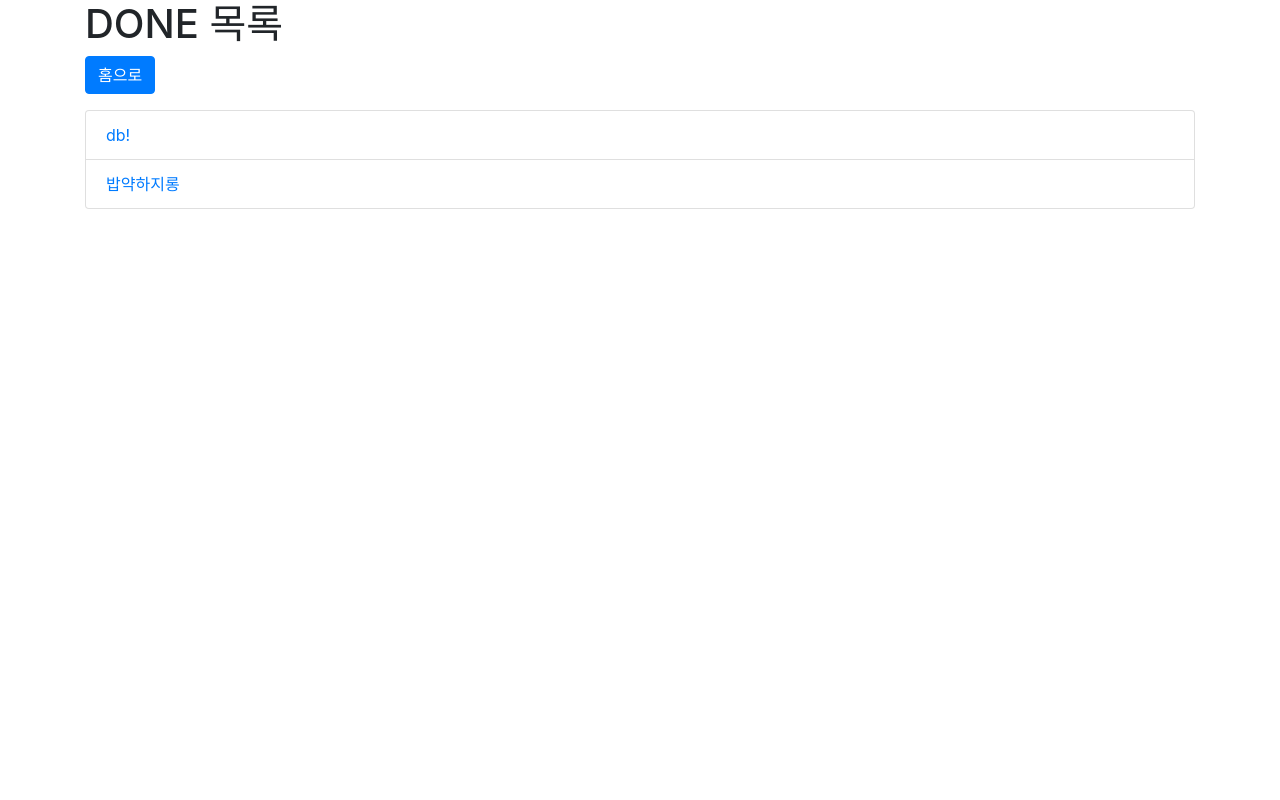
After one commit to rainshowerr/todolist, a Django app: page /todo/done/ in a window 1280 px wide. The commit adds this page. Run offline with Django 5.2, Linux system fonts and the light colour scheme; data comes from the database, SQL or seed files in the repository; both versions use the stored data as it was after the commit; some libraries are stand-ins or nearby versions.

Commit message:
240511 todo 완료기능 구현

```diff
--- /dev/null
+++ b/todo/templates/todo/done_list.html
@@ -0,0 +1,28 @@
+<html>
+  <head>
+    <title>TODO 목록 앱</title>
+    <link
+      rel="stylesheet"
+      href="https://maxcdn.bootstrapcdn.com/bootstrap/4.0.0/css/bootstrap.min.css"
+    />
+    <link rel="stylesheet" href="https://cdn.jsdelivr.net/npm/bootstrap-icons@1.7.1/font/bootstrap-icons.css">
+  </head>
+  <body>
+  <div class="container">
+    <h1>DONE 목록</h1>
+    <p>
+      <a href="{% url 'todo_list' %}" class="btn btn-primary">홈으로</a>
+    </p>
+    <ul class="list-group">
+      {% for done in dones %}
+      <li class="list-group-item">
+        <a href="{% url 'todo_detail' pk=done.pk %}">{{ done.title }}</a>
+        {% if done.important %}
+          <span class="badge badge-danger">!</span>
+        {% endif %}
+      </li>
+      {% endfor %}
+    </ul>
+  </body>
+  </div>
+</html>
--- a/todo/templates/todo/todo_list.html
+++ b/todo/templates/todo/todo_list.html
@@ -12,7 +12,7 @@
     <h1>TODO 목록 앱</h1>
     <p>
       <a href="{% url 'todo_post' %}"><i class="bi-plus"></i>Add Todo</a>
-      <a href="" class="btn btn-primary" style="float:right">완료한 TODO 목록</a>
+      <a href="{% url 'done_list' %}" class="btn btn-primary" style="float:right">완료한 TODO 목록</a>
     </p>
     <ul class="list-group">
       {% for todo in todos %}
@@ -22,7 +22,7 @@
           <span class="badge badge-danger">!</span>
         {% endif %}
         <div style="float:right">
-          <a href="" class="btn btn-danger">완료</a>
+          <a href="{% url 'todo_done' pk=todo.pk %}" class="btn btn-danger">완료</a>
           <a href="{% url 'todo_edit' pk=todo.pk %}" class="btn btn-outline-primary">수정하기</a>
         </div>
       </li>
--- a/todo/urls.py
+++ b/todo/urls.py
@@ -6,4 +6,6 @@ urlpatterns = [
     path('<int:pk>/', views.todo_detail, name='todo_detail'),
     path('post/', views.todo_post, name='todo_post'),
     path('<int:pk>/edit/', views.todo_edit, name='todo_edit'),
+    path('done/', views.done_list, name='done_list'),
+    path('done/<int:pk>/', views.todo_done, name='todo_done'),
 ]
--- a/todo/views.py
+++ b/todo/views.py
@@ -33,3 +33,13 @@ def todo_edit(request, pk):
     else:
         form = TodoForm(instance=todo)
     return render(request, 'todo/todo_post.html', {'form':form})
+
+def done_list(request):
+    dones = Todo.objects.filter(complete=True)
+    return render(request, 'todo/done_list.html', {'dones':dones})
+
+def todo_done(request, pk):
+    todo = Todo.objects.get(id=pk)
+    todo.complete = True
+    todo.save()
+    return redirect('todo_list')
```
Also changed, not shown: db.sqlite3.
